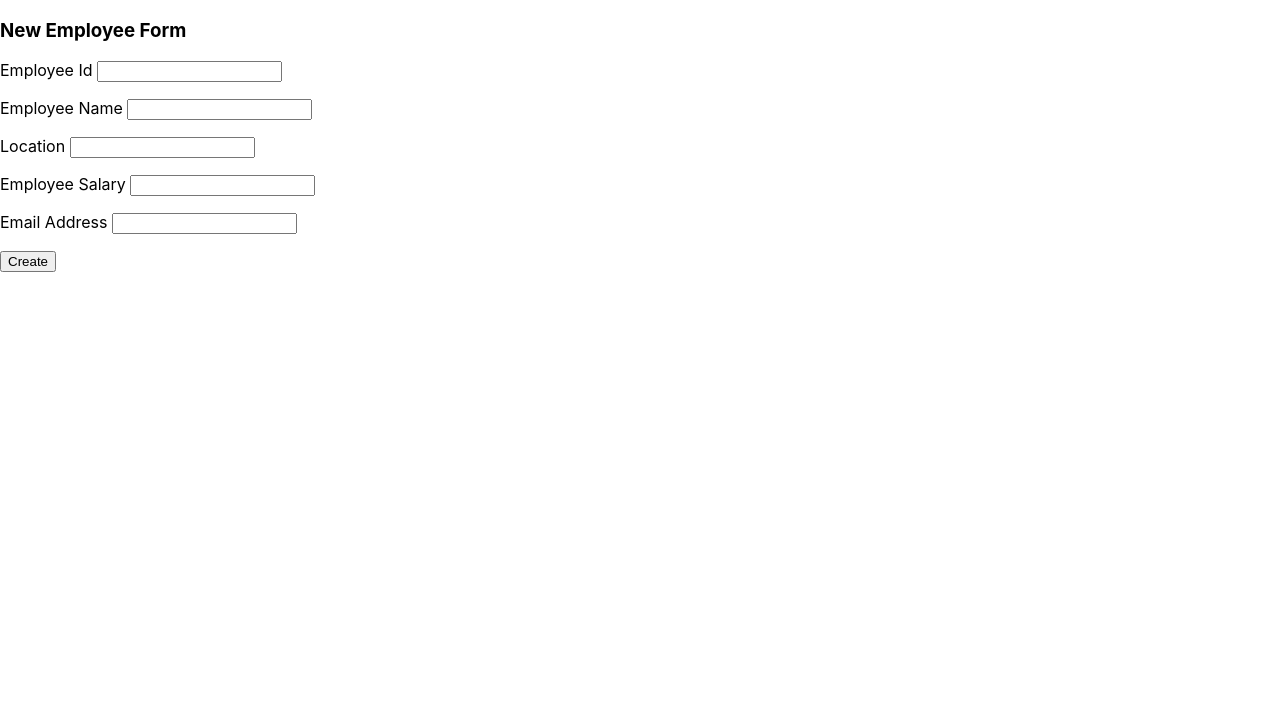
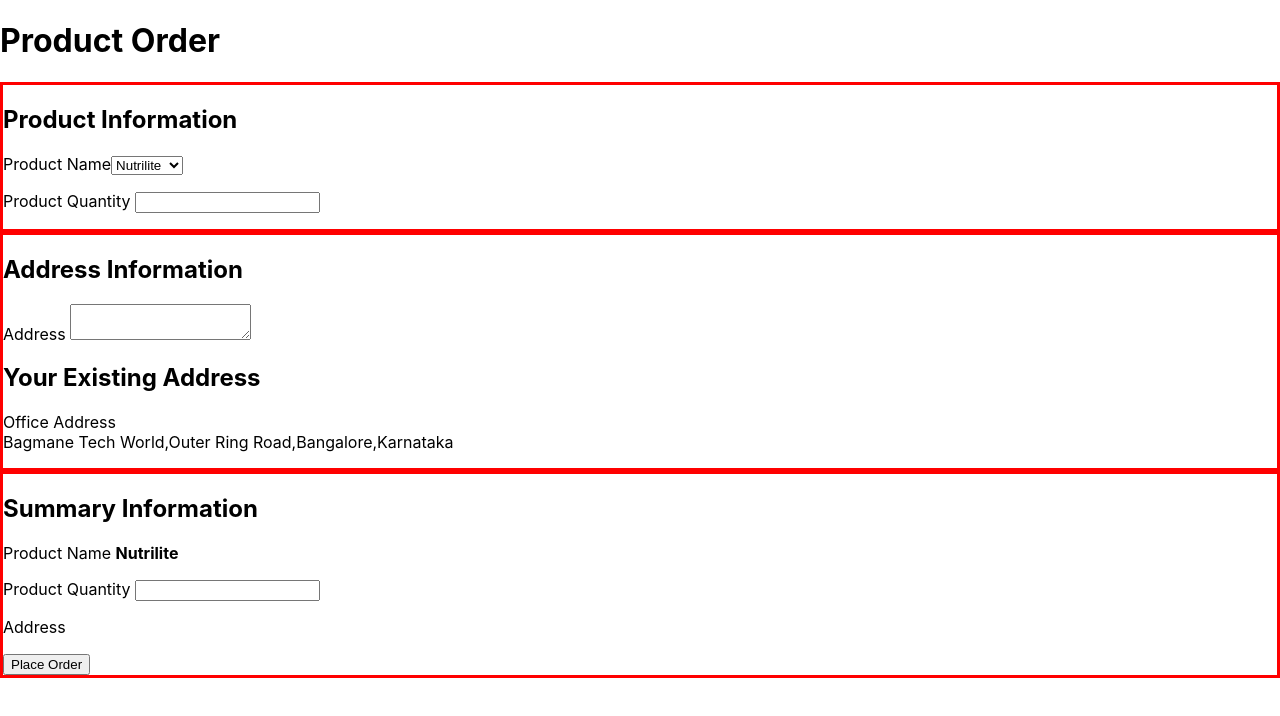
Before and after one commit to VaibhavSiddharth/EmployeeManagement, a React (Create React App) app: page / in a window 1280 px wide. Shown: the top 716 px of the page. Built offline with nearby package versions, Linux system fonts and the light colour scheme.

Commit message:
CustomErrorBoundary Implementation in index.js

```diff
--- a/src/index.js
+++ b/src/index.js
@@ -1,9 +1,196 @@
 import React from "react";
 import ReactDOM from "react-dom";
 import "./index.css";
-import { useFormik, Formik } from "formik";
+import { useFormik, Formik, Form, Field, ErrorMessage } from "formik";
 import * as yup from "yup";
 
+class CustomErrorBoundary extends React.Component {
+  constructor(props) {
+    super(props);
+    this.state = { hasError: null };
+  }
+
+  static getDerivedStateFromError(error) {
+    return { hasError: true };
+  }
+
+  componentDidCatch(error, errorInfo) {
+    console.log(error);
+    console.log(errorInfo);
+  }
+
+  render() {
+    if (this.state.hasError) {
+      return (
+        <div>
+          <h2>We are having issue while loading your preferences</h2>
+        </div>
+      );
+    } else {
+      return this.props.children;
+    }
+  }
+}
+class OrderComponent extends React.Component {
+  constructor(props) {
+    super(props);
+    this.state = {
+      quantity: "",
+      address: "",
+    };
+  }
+  orderInfoChanged = (value) => {
+    this.setState({ quantity: value });
+  };
+
+  addressChange = (value) => {
+    this.setState({ address: value });
+  };
+  render() {
+    return (
+      <div>
+        <h1>Product Order </h1>
+        <ProductInformationComponent
+          quantity={this.state.quantity}
+          onQuantityChange={this.orderInfoChanged}
+        ></ProductInformationComponent>
+        <AddressInformationComponent
+          address={this.state.address}
+          onAddressChange={this.addressChange}
+        ></AddressInformationComponent>
+        <SummaryComponent
+          quantity={this.state.quantity}
+          address={this.state.address}
+          onQuantityChange={this.orderInfoChanged}
+        ></SummaryComponent>
+      </div>
+    );
+  }
+}
+
+class ProductInformationComponent extends React.Component {
+  constructor(props) {
+    super(props);
+  }
+  handleChange = (e) => {
+    this.props.onQuantityChange(e.target.value);
+  };
+  render() {
+    return (
+      <div style={{ border: "3px solid red" }}>
+        <h2>Product Information </h2>
+        <p>
+          <label>
+            Product Name
+            <select>
+              <option value="Nutrilite">Nutrilite</option>
+              <option value="Artistry">Artistry</option>
+              <option value="Persona">Persona</option>
+            </select>
+          </label>
+        </p>
+        <p>
+          <label>
+            Product Quantity{" "}
+            <input
+              type="text"
+              value={this.props.quantity}
+              onChange={this.handleChange}
+            ></input>
+          </label>
+        </p>
+      </div>
+    );
+  }
+}
+
+class AddressInformationComponent extends React.Component {
+  constructor(props) {
+    super(props);
+  }
+  handleChange = (e) => {
+    this.props.onAddressChange(e.target.value);
+  };
+  render() {
+    return (
+      <div style={{ border: "3px solid red" }}>
+        <h2>Address Information</h2>
+        <p>
+          <label>
+            Address{" "}
+            <textarea
+              value={this.props.address}
+              onChange={this.handleChange}
+            ></textarea>
+          </label>
+        </p>
+        <CustomErrorBoundary>
+          <PreferredAddressComponent></PreferredAddressComponent>
+        </CustomErrorBoundary>
+      </div>
+    );
+  }
+}
+
+class PreferredAddressComponent extends React.Component {
+  constructor(props) {
+    super(props);
+  }
+
+  render() {
+    // throw new Error("Not able to show Preferred Address");
+    return (
+      <div>
+        <h2>Your Existing Address </h2>
+        <p>
+          Office Address <br></br>
+          Bagmane Tech World,Outer Ring Road,Bangalore,Karnataka
+        </p>
+      </div>
+    );
+  }
+}
+
+class SummaryComponent extends React.Component {
+  constructor(props) {
+    super(props);
+  }
+
+  handleChange = (e) => {
+    this.props.onQuantityChange(e.target.value);
+  };
+  render() {
+    return (
+      <div style={{ border: "3px solid red" }}>
+        <h2>Summary Information</h2>
+        <p>
+          <label>
+            Product Name <b>Nutrilite</b>
+          </label>
+        </p>
+        <p>
+          <label>
+            Product Quantity{" "}
+            <input
+              type="text"
+              value={this.props.quantity}
+              onChange={this.handleChange}
+            ></input>
+          </label>
+        </p>
+        <p>
+          <label>
+            Address <b>{this.props.address}</b>
+          </label>
+        </p>
+        <button>Place Order</button>
+      </div>
+    );
+  }
+}
+
+const element = <OrderComponent></OrderComponent>;
+ReactDOM.render(element, document.getElementById("root"));
 // const validateEmployee = (empData) => {
 //   const errors = {};
 
@@ -27,73 +214,143 @@
 //   return errors;
 // };
 
-const EmployeeComponent = () => {
-  const formik = useFormik({
-    initialValues: {
-      Id: "",
-      Name: "",
-      Location: "",
-      Salary: "",
-      EmailId: "",
-    },
-    // validate: validateEmployee,
-    validationSchema: yup.object({
-      Name: yup
-        .string()
-        .max(20, "Name cannot exceed more than 20 characters")
-        .required("Please enter your name"),
-      Location: yup.string().required("Please enter your location"),
-      EmailId: yup
-        .string()
-        .email("Invalid Email")
-        .required("Please enter your email"),
-    }),
-    onSubmit: (values) => {
-      alert(JSON.stringify(values));
-    },
-  });
+// const EmployeeComponent = () => {
+//   // const formik = useFormik({
+//   //   initialValues: {
+//   //     Id: "",
+//   //     Name: "",
+//   //     Location: "",
+//   //     Salary: "",
+//   //     EmailId: "",
+//   //   },
+//   //   // validate: validateEmployee,
+//   //   validationSchema: yup.object({
+//   //     Name: yup
+//   //       .string()
+//   //       .max(20, "Name cannot exceed more than 20 characters")
+//   //       .required("Please enter your name"),
+//   //     Location: yup.string().required("Please enter your location"),
+//   //     EmailId: yup
+//   //       .string()
+//   //       .email("Invalid Email")
+//   //       .required("Please enter your email"),
+//   //   }),
+//   //   onSubmit: (values) => {
+//   //     alert(JSON.stringify(values));
+//   //   },
+//   // });
 
-  return (
-    <div>
-      <h3>New Employee Form</h3>
-      <form onSubmit={formik.handleSubmit}>
-        <p>
-          <label htmlFor="Id">Employee Id </label>
-          <input name="Id" {...formik.getFieldProps("Id")}></input>
-        </p>
-        <p>
-          <label htmlFor="Name">Employee Name </label>
-          <input name="Name" {...formik.getFieldProps("Name")}></input>
-          {formik.touched.Name && formik.errors.Name ? (
-            <span style={{ color: "red" }}>{formik.errors.Name}</span>
-          ) : null}
-        </p>
-        <p>
-          <label htmlFor="Location">Location </label>
-          <input name="Location" {...formik.getFieldProps("Location")}></input>
-          {formik.touched.Location && formik.errors.Location ? (
-            <span style={{ color: "red" }}>{formik.errors.Location}</span>
-          ) : null}
-        </p>
-        <p>
-          <label htmlFor="Salary">Employee Salary </label>
-          <input name="Salary" {...formik.getFieldProps("Salary")}></input>
-        </p>
-        <p>
-          <label htmlFor="EmailId">Email Address </label>
-          <input name="EmailId" {...formik.getFieldProps("EmailId")}></input>
-          {formik.touched.EmailId && formik.errors.EmailId ? (
-            <span style={{ color: "red" }}>{formik.errors.EmailId}</span>
-          ) : null}
-        </p>
-        <button type="submit">Create</button>
-      </form>
-    </div>
-  );
-};
+//   return (
+//     <Formik
+//       initialValues={{
+//         Id: "",
+//         Name: "",
+//         Location: "",
+//         Salary: "",
+//         EmailId: "",
+//         Designation: "",
+//       }}
+//       // validate: validateEmployee,
+//       validationSchema={yup.object({
+//         Name: yup
+//           .string()
+//           .max(20, "Name cannot exceed more than 20 characters")
+//           .required("Please enter your name"),
+//         Location: yup.string().required("Please enter your location"),
+//         EmailId: yup
+//           .string()
+//           .email("Invalid Email")
+//           .required("Please enter your email"),
+//       })}
+//       onSubmit={(values) => {
+//         alert(JSON.stringify(values));
+//       }}
+//     >
+//       {(props) => (
+//         <div>
+//           <h3>New Employee Form</h3>
+//           <Form>
+//             <p>
+//               <label>Employee Id </label>
+//               <Field name="Id" type="text"></Field>
+//             </p>
+//             <p>
+//               <label>Employee Name </label>
+//               <Field name="Name" type="text"></Field>
+//               <ErrorMessage name="Name"></ErrorMessage>
+//             </p>
+//             <p>
+//               <label>Employee Location </label>
+//               <Field name="Location" type="text"></Field>
+//               <ErrorMessage name="Location"></ErrorMessage>
+//             </p>
+//             <p>
+//               <label>Employee Salary</label>
+//               <Field name="Salary" type="text"></Field>
+//             </p>
+//             <p>
+//               <label>Employee Email Address</label>
+//               <Field name="EmailId" type="text"></Field>
+//               <ErrorMessage name="EmailId"></ErrorMessage>
+//             </p>
+//             <p>
+//               <label>Employee Designation </label>
+//               <Field name="Designation" as="select">
+//                 <option value="SoftwareEngineer">Software Engineer</option>
+//                 <option value="SeniorSoftwareEngineer">
+//                   Senior Software Engineer
+//                 </option>
+//                 <option value="Lead">Lead</option>
+//               </Field>
+//             </p>
+//             <button type="submit" disabled={!props.isValid}>
+//               Create
+//             </button>
+//           </Form>
+//         </div>
+//       )}
+//     </Formik>
 
-const element = <EmployeeComponent></EmployeeComponent>;
-ReactDOM.render(element, document.getElementById("root"));
+//     // <div>
+//     //   <h3>New Employee Form</h3>
+//     //   <form onSubmit={formik.handleSubmit}>
+//     //     <p>
+//     //       <label htmlFor="Id">Employee Id </label>
+//     //       <input name="Id" {...formik.getFieldProps("Id")}></input>
+//     //     </p>
+//     //     <p>
+//     //       <label htmlFor="Name">Employee Name </label>
+//     //       <input name="Name" {...formik.getFieldProps("Name")}></input>
+//     //       {formik.touched.Name && formik.errors.Name ? (
+//     //         <span style={{ color: "red" }}>{formik.errors.Name}</span>
+//     //       ) : null}
+//     //     </p>
+//     //     <p>
+//     //       <label htmlFor="Location">Location </label>
+//     //       <input name="Location" {...formik.getFieldProps("Location")}></input>
+//     //       {formik.touched.Location && formik.errors.Location ? (
+//     //         <span style={{ color: "red" }}>{formik.errors.Location}</span>
+//     //       ) : null}
+//     //     </p>
+//     //     <p>
+//     //       <label htmlFor="Salary">Employee Salary </label>
+//     //       <input name="Salary" {...formik.getFieldProps("Salary")}></input>
+//     //     </p>
+//     //     <p>
+//     //       <label htmlFor="EmailId">Email Address </label>
+//     //       <input name="EmailId" {...formik.getFieldProps("EmailId")}></input>
+//     //       {formik.touched.EmailId && formik.errors.EmailId ? (
+//     //         <span style={{ color: "red" }}>{formik.errors.EmailId}</span>
+//     //       ) : null}
+//     //     </p>
+//     //     <button type="submit">Create</button>
+//     //   </form>
+//     // </div>
+//   );
+// };
+
+// const element = <EmployeeComponent></EmployeeComponent>;
+// ReactDOM.render(element, document.getElementById("root"));
 
 // class EmployeeComponent extends React.Component {
 //   constructor(props) {
```
